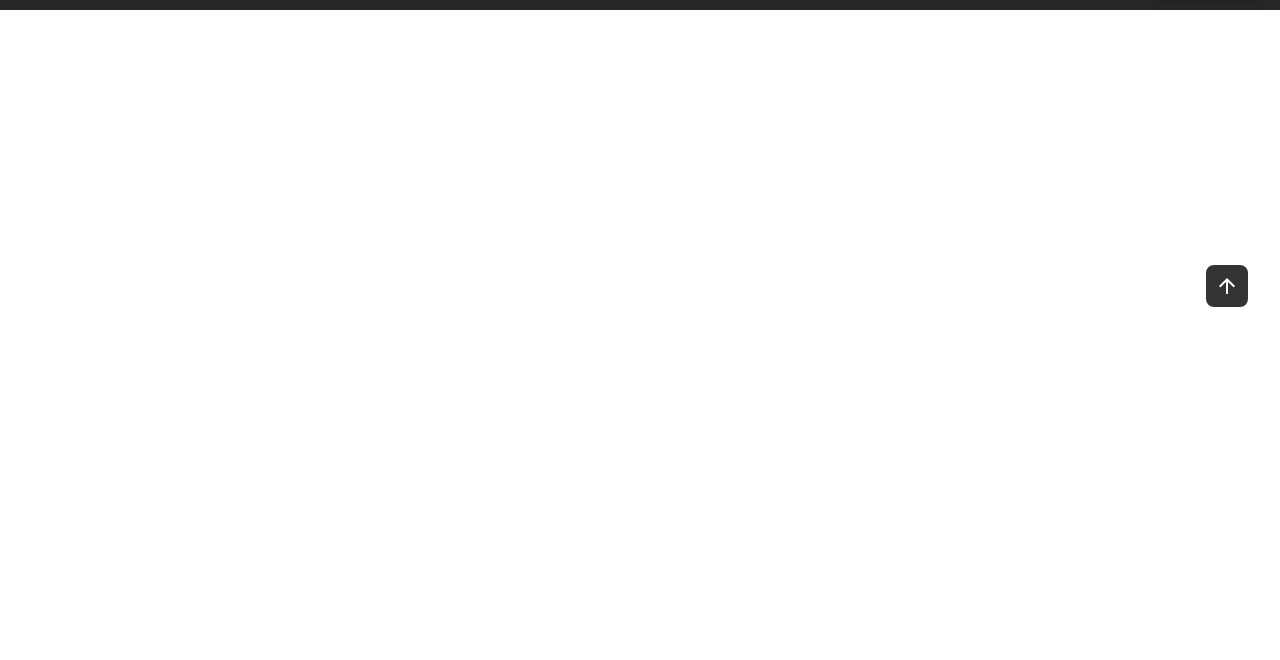
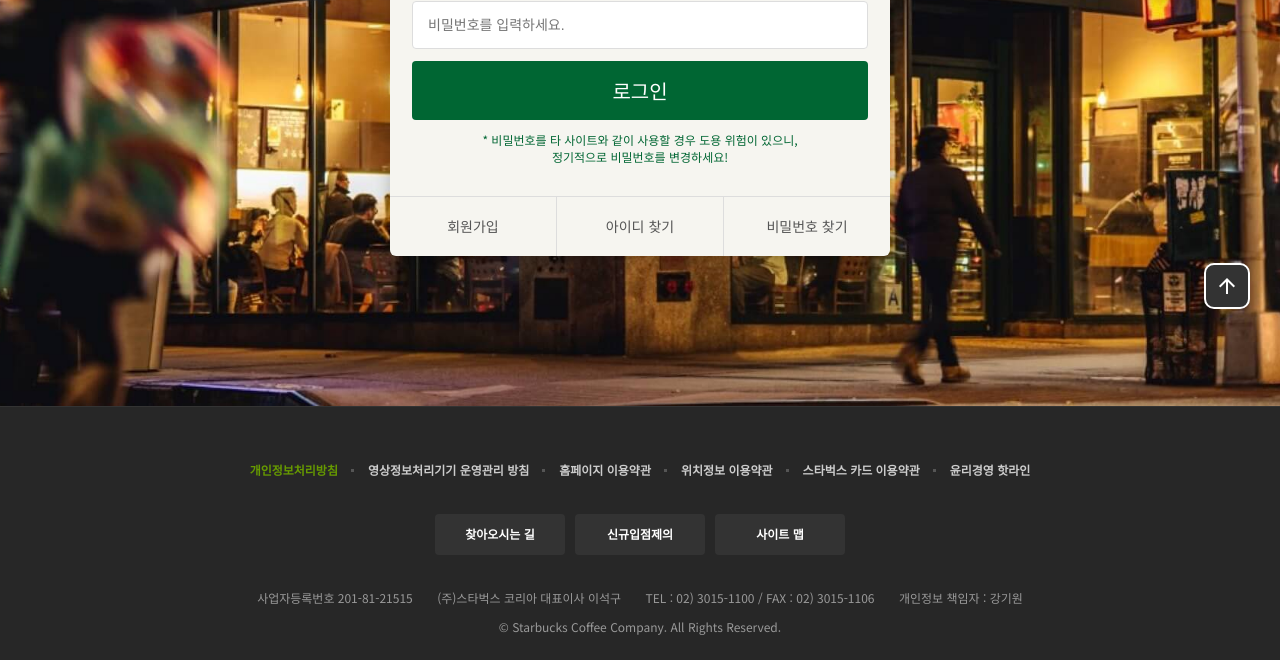
Before and after one commit to sty1103/starbucks-clone, a website: page signin/index.html in a window 1280 px wide. Shown: the part 461-1121 px from the top of the page. Before the commit the page ends 800 px from the top, so only its background shows below. Drawn offline with nearby package versions, Linux system fonts and the light colour scheme.

Commit message:
[UPDATE] update signin index.html

```diff
--- a/signin/index.html
+++ b/signin/index.html
@@ -31,6 +31,7 @@
       rel="stylesheet" />
 
     <link rel="stylesheet" href="../css/main.css" />
+    <link rel="stylesheet" href="../css/signin.css" />
     <script async defer src="../js/main.js"></script>
   </head>
 
```
